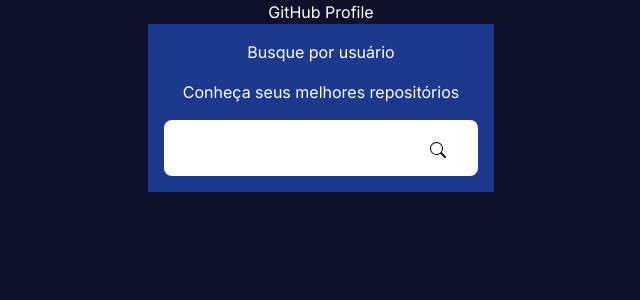
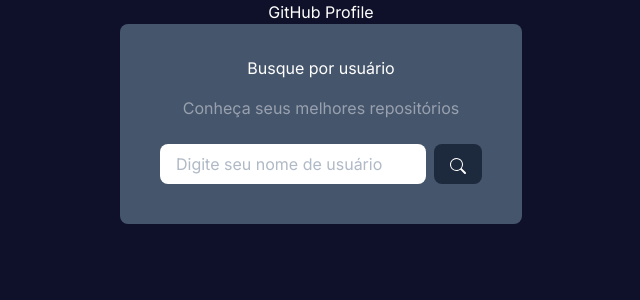
Before and after one commit to Guimunizzs/profilegithubts, a React (Vite) app: page / in a window 1280 px wide. Shown: the top 300 px of the page, without its empty margins (319-959 px from the left). Built offline with nearby package versions, Linux system fonts and the light colour scheme.

Commit message:
style: improved input and button visuals

```diff
--- a/src/components/Search.tsx
+++ b/src/components/Search.tsx
@@ -8,22 +8,22 @@
 const Search = ({ loadUser }: SearchProps) => {
   const [username, setUsername] = useState("");
   return (
-    <div className=" bg-blue-900 flex flex-col items-center justify-center gap-4 p-4">
+    <div className=" bg-slate-600 flex flex-col items-center justify-center mb-4 gap-4 p-8 rounded-lg">
       <h2 className="">Busque por usuário</h2>
-      <p className="">Conheça seus melhores repositórios</p>
-      <div className="flex items-center gap-2 bg-white p-2 rounded-lg">
+      <p className="text-gray-400">Conheça seus melhores repositórios</p>
+      <div className="flex items-center gap-2 border-none  text-slate-500 p-2 rounded-lg">
         <input
           type="text"
           placeholder="Digite seu nome de usuário"
-          className=""
+          className="bg-white px-4 py-2 rounded-lg w-full focus:outline-none focus:ring-2 focus:ring-slate-500 transition-colors duration-300"
           onChange={(e) => setUsername(e.target.value)}
           value={username}
         />
         <button
-          className="px-4 py-2 rouded rouded text-black"
+          className="bg-slate-800 px-4 py-2 rounded-lg text-white cursor-pointer hover:bg-slate-700 transition-colors duration-300"
           onClick={() => loadUser(username)}
         >
-          <BsSearch className="inline-block mr-2" />
+          <BsSearch className="inline-block " />
         </button>
       </div>
     </div>
--- a/src/routes/Home.tsx
+++ b/src/routes/Home.tsx
@@ -21,6 +21,7 @@
       followers,
       following,
     };
+    ("");
 
     setUser(userData);
   };
```
